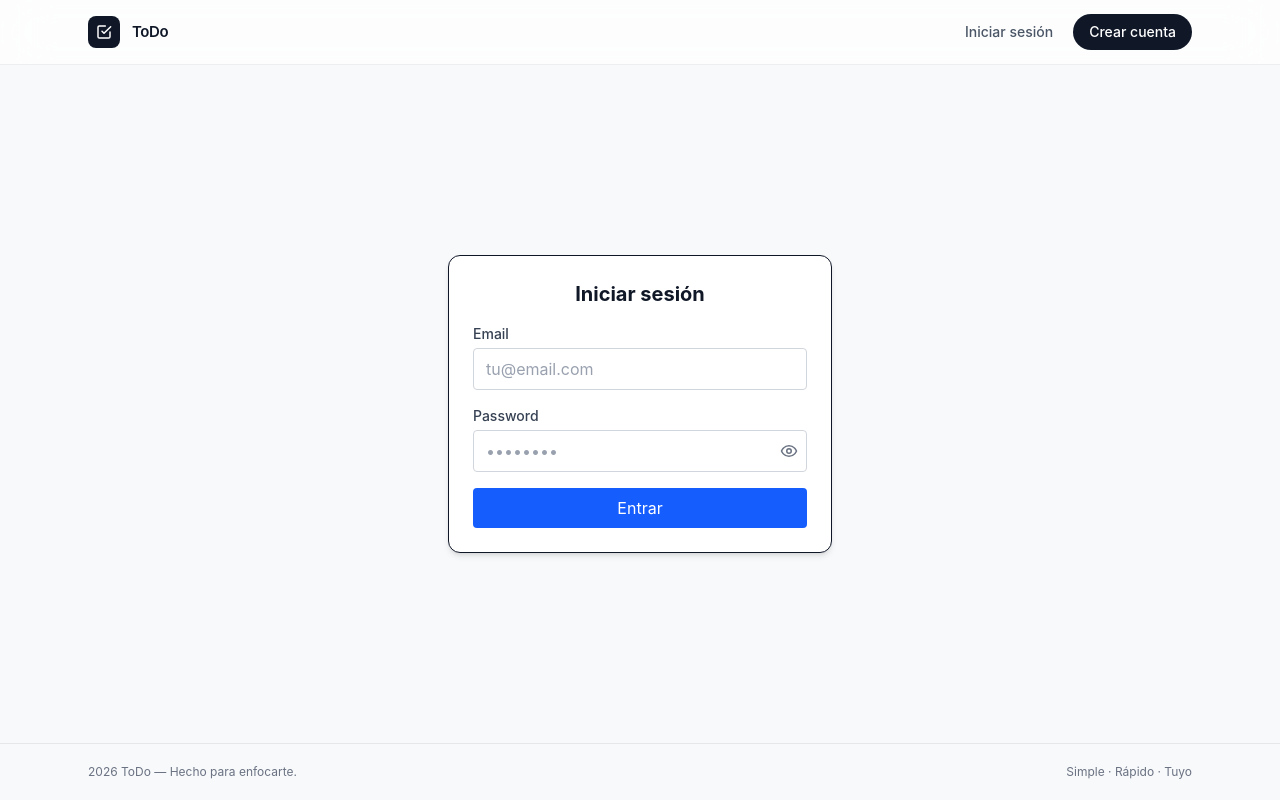
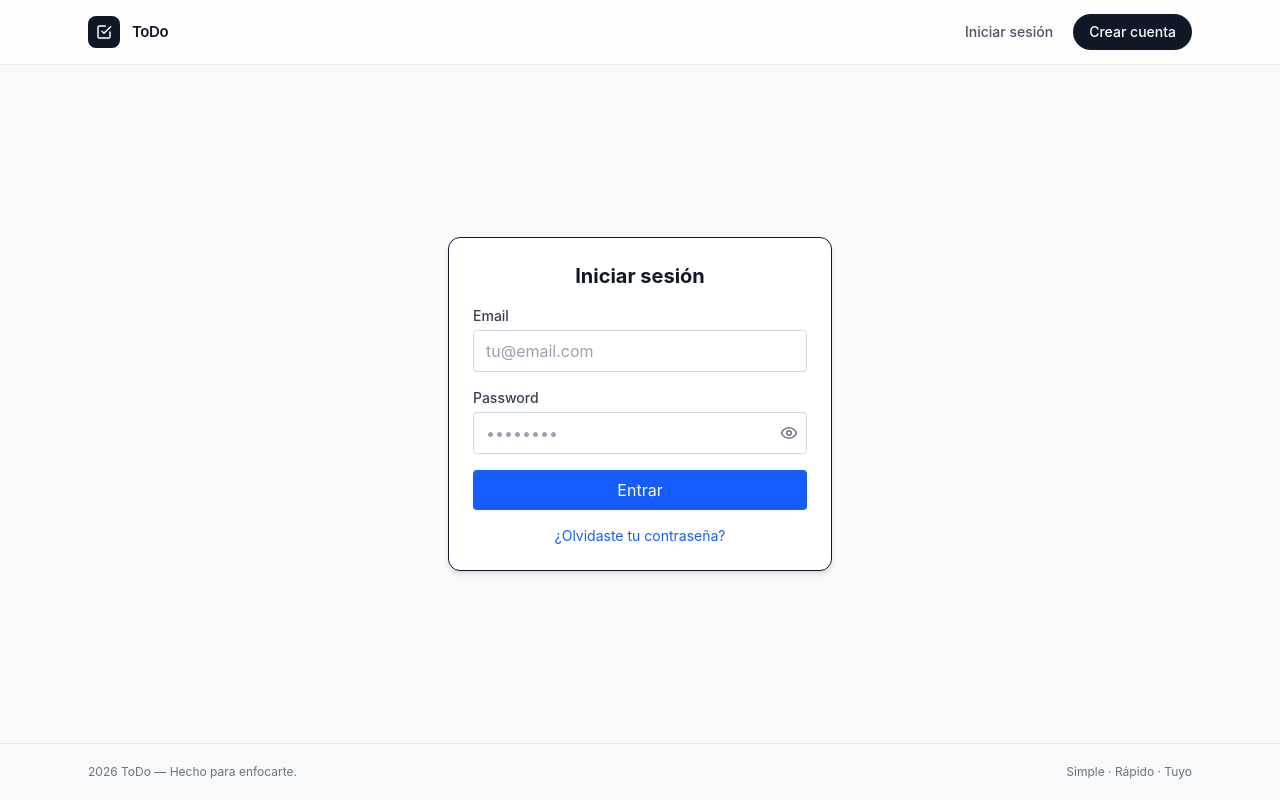
Before and after one commit to Jeferson-Ruiz/ToDo-frontend, a React (Vite) app: page /login in a window 1280 px wide. Built offline with nearby package versions, Linux system fonts and the light colour scheme.

Commit message:
feat: crear ruta para la recuperacion de cuenta en el formulario de login

```diff
--- a/src/features/auth/components/LoginForm.tsx
+++ b/src/features/auth/components/LoginForm.tsx
@@ -1,4 +1,5 @@
 import { useState } from "react"
+import { Link } from "react-router-dom"
 import { Title } from "@/components/ui/Title"
 import { Input } from "@/components/ui/Input"
 import { Button } from "@/components/ui/Button"
@@ -50,6 +51,12 @@ export function LoginForm() {
           }
         />
         <Button type="submit">Entrar</Button>
+        <Link
+          to="/forgot-password"
+          className="text-sm text-blue-600 dark:text-blue-400 hover:underline text-center"
+        >
+          ¿Olvidaste tu contraseña?
+        </Link>
     </form>
   )
 }
```
